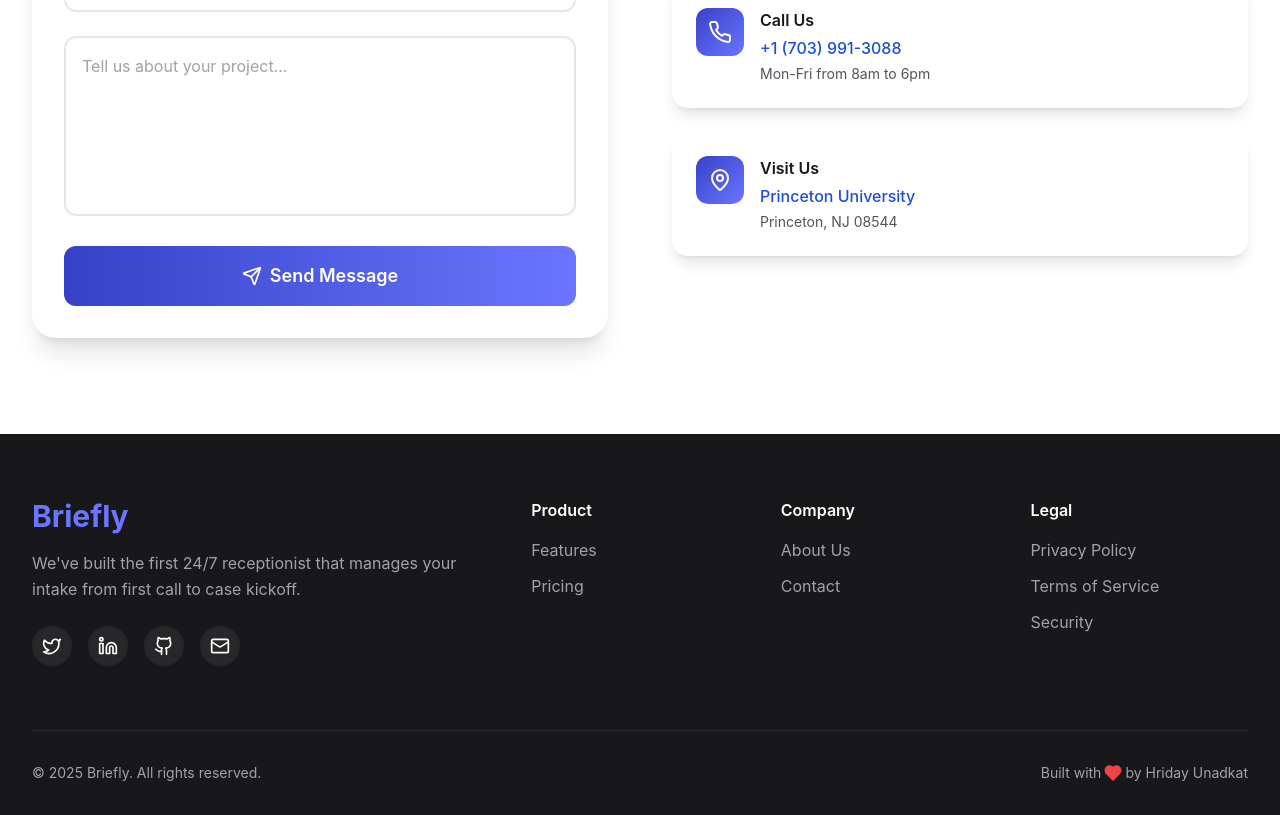
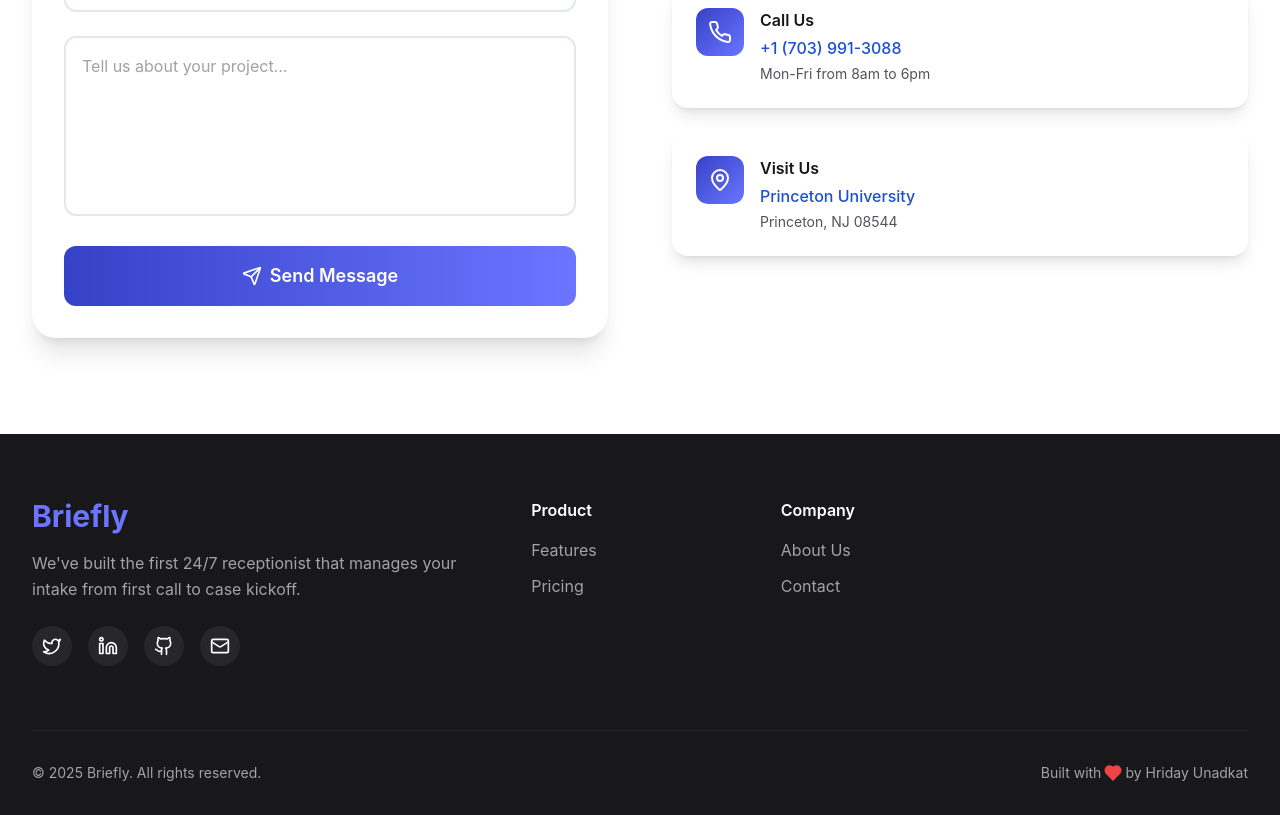
Before and after one commit to hridayunadkat/briefly-site, a React (Vite) app: page /#/ in a window 1280 px wide. Shown: the part 4117-4932 px from the top of the page. Built offline with nearby package versions, Linux system fonts and the light colour scheme; a web font is replaced by a local one; what @radix-ui/themes would draw is missing.

Commit message:
Commenting out the legal procedures in the footer for now, return to this later

```diff
--- a/src/components/Footer.jsx
+++ b/src/components/Footer.jsx
@@ -63,13 +63,13 @@
         //   { name: 'Webinars', href: '#' },
         //   { name: 'Case Studies', href: '#portfolio' }
         // ],
-        Legal: [
-          { name: 'Privacy Policy', href: '#' },
-          { name: 'Terms of Service', href: '#' },
-          // { name: 'Cookie Policy', href: '#' },
-          // { name: 'GDPR', href: '#' },
-          { name: 'Security', href: '#' }
-        ]
+        // Legal: [
+        //   { name: 'Privacy Policy', href: '#' },
+        //   { name: 'Terms of Service', href: '#' },
+        //   // { name: 'Cookie Policy', href: '#' },
+        //   // { name: 'GDPR', href: '#' },
+        //   { name: 'Security', href: '#' }
+        // ]
       };
 
       const socialLinks = [
```
